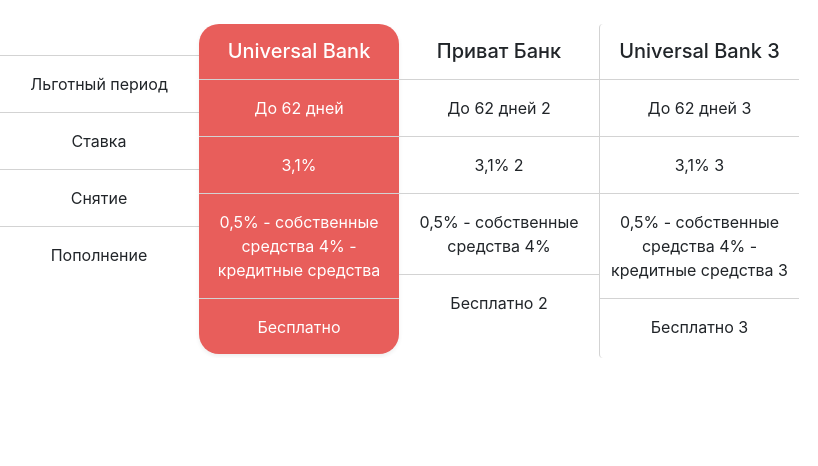
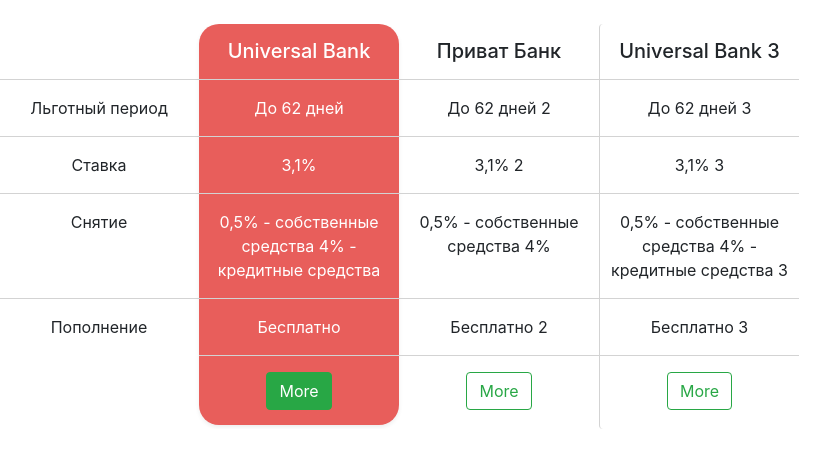
Before and after one commit to Alex-La/components, a React (Create React App) app: page / in a window 1280 px wide. Shown: the top 466 px of the page, without its empty margins (241-1059 px from the left). Built offline with nearby package versions, Linux system fonts and the light colour scheme.

Commit message:
SubscriptionPlan component

```diff
--- a/src/classes/Plan.ts
+++ b/src/classes/Plan.ts
@@ -3,7 +3,7 @@
     public id: string,
     public name: string,
     public values: any[],
-    public signupLabel?: string,
+    public signupLabel: string,
     public onSelect?: (e: any) => void,
     public onSignup?: (e: any) => void
   ) {}
--- a/src/components/SubscriptionPlan.tsx
+++ b/src/components/SubscriptionPlan.tsx
@@ -1,7 +1,7 @@
 import React, { Component, Fragment } from "react";
 import Plan from "../classes/Plan";
 import Feature from "../classes/Feature";
-import { Card, Container, Row } from "react-bootstrap";
+import { Card, Container, Row, Button } from "react-bootstrap";
 import "../styles/SubscriptionPlan.css";
 
 interface Props {
@@ -10,7 +10,8 @@
 }
 
 interface State {
-  cardRefs: any[];
+  cardRefs: any[][];
+  height: any[];
 }
 
 class SubscriptionPlan extends Component<Props, State> {
@@ -19,6 +20,7 @@
 
     this.state = {
       cardRefs: [],
+      height: [],
     };
   }
 
@@ -36,9 +38,20 @@
     });
   }
 
-  componentDidUpdate(prevState: React.ComponentState) {
-    if (prevState.cardRefs !== this.state.cardRefs) {
-      console.log(this.state.cardRefs);
+  componentDidUpdate(_, previousState) {
+    const height = this.state.height;
+    if (previousState.cardRefs !== this.state.cardRefs) {
+      if (this.state.cardRefs[0][0].current) {
+        for (let i in this.state.cardRefs) {
+          let max = 0;
+          for (let j in this.state.cardRefs[0]) {
+            if (this.state.cardRefs[j][i].current.clientHeight > max)
+              max = this.state.cardRefs[j][i].current.clientHeight;
+          }
+          height.push(max);
+        }
+      }
+      this.setState({ height });
     }
   }
 
@@ -46,11 +59,21 @@
     return (
       <Card className="sp-card scrolling-item">
         <Card.Body className="card-body">
-          <Card.Title></Card.Title>
-          {this.props.features.map((feature) => (
+          <Card.Title
+            style={{ height: this.state.height[0] }}
+            ref={this.state.cardRefs[0] && this.state.cardRefs[0][0]}
+          ></Card.Title>
+          {this.props.features.map((feature, index) => (
             <Fragment key={feature.id}>
               <hr className="divider" />
-              <Card.Text>{feature.name}</Card.Text>
+              <Card.Text
+                style={{ height: this.state.height[index + 1] }}
+                ref={
+                  this.state.cardRefs[0] && this.state.cardRefs[0][index + 1]
+                }
+              >
+                {feature.name}
+              </Card.Text>
             </Fragment>
           ))}
         </Card.Body>
@@ -61,19 +84,47 @@
   planColumn(plan: Plan, index: number) {
     return (
       <Card
-        text={index == 0 ? "white" : undefined}
+        style={{ cursor: plan.onSelect && "pointer" }}
+        onClick={(e) => plan.onSelect && plan.onSelect(e)}
+        key={plan.id}
+        text={index === 0 ? "white" : undefined}
         className={`${
-          index == 0 ? "shadow-sm mb-1 rounded-1 sp-card-focus" : "sp-card"
-        } ${index == 2 && "sp-card-d"} scrolling-item`}
+          index === 0 ? "shadow-sm mb-1 rounded-1 sp-card-focus" : "sp-card"
+        } ${index === 2 && "sp-card-d"} scrolling-item`}
       >
         <Card.Body className="card-body">
-          <Card.Title>{plan.name}</Card.Title>
-          {plan.values.map((value, index) => (
-            <Fragment key={index}>
+          <Card.Title
+            style={{ height: this.state.height[0] }}
+            ref={this.state.cardRefs[0] && this.state.cardRefs[index + 1][0]}
+          >
+            {plan.name}
+          </Card.Title>
+          {plan.values.map((value, i) => (
+            <Fragment key={i}>
               <hr className="divider" />
-              <Card.Text>{value}</Card.Text>
+              <Card.Text
+                style={{ height: this.state.height[i + 1] }}
+                ref={
+                  this.state.cardRefs[0] &&
+                  this.state.cardRefs[index + 1][i + 1]
+                }
+              >
+                {value}
+              </Card.Text>
             </Fragment>
           ))}
+
+          {plan.signupLabel && (
+            <Fragment>
+              <hr className="divider" />
+              <Button
+                onClick={(e) => plan.onSignup && plan.onSignup(e)}
+                variant={index === 0 ? "success" : "outline-success"}
+              >
+                {plan.signupLabel}
+              </Button>
+            </Fragment>
+          )}
         </Card.Body>
       </Card>
     );
--- a/src/system/App.tsx
+++ b/src/system/App.tsx
@@ -5,6 +5,10 @@
 import Headline from "../components/Headline";
 
 function App() {
+  const hello = () => {
+    console.log("hello");
+  };
+
   return (
     <div className="App">
       <br />
```
Also changed, not shown: 1 other file (tests, documents, lock files or other folders).
